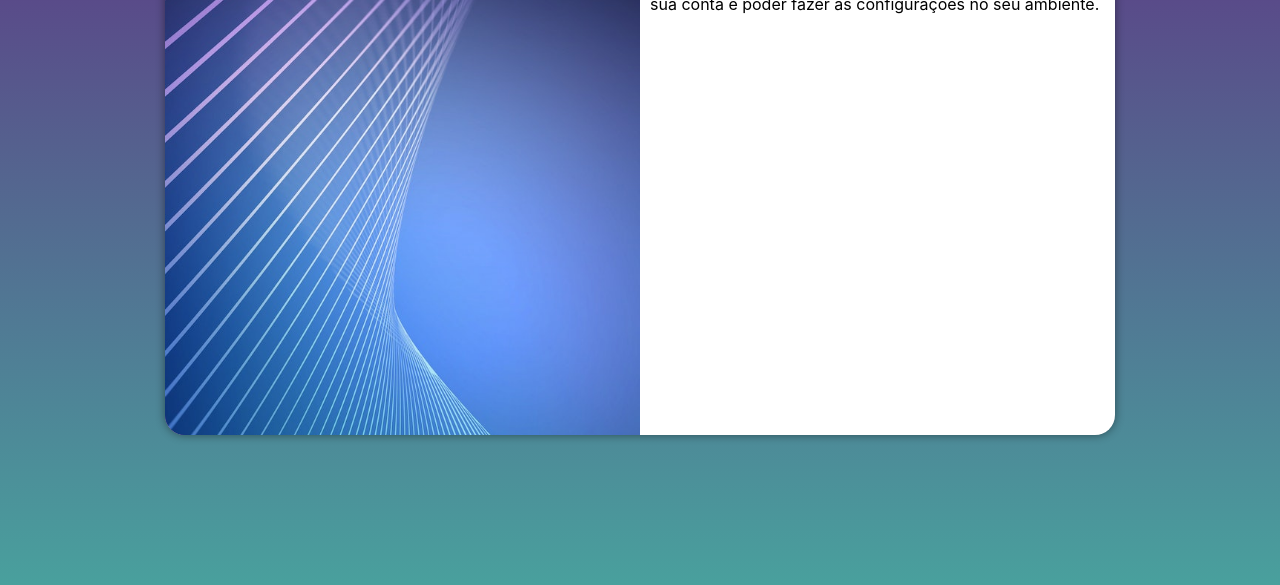
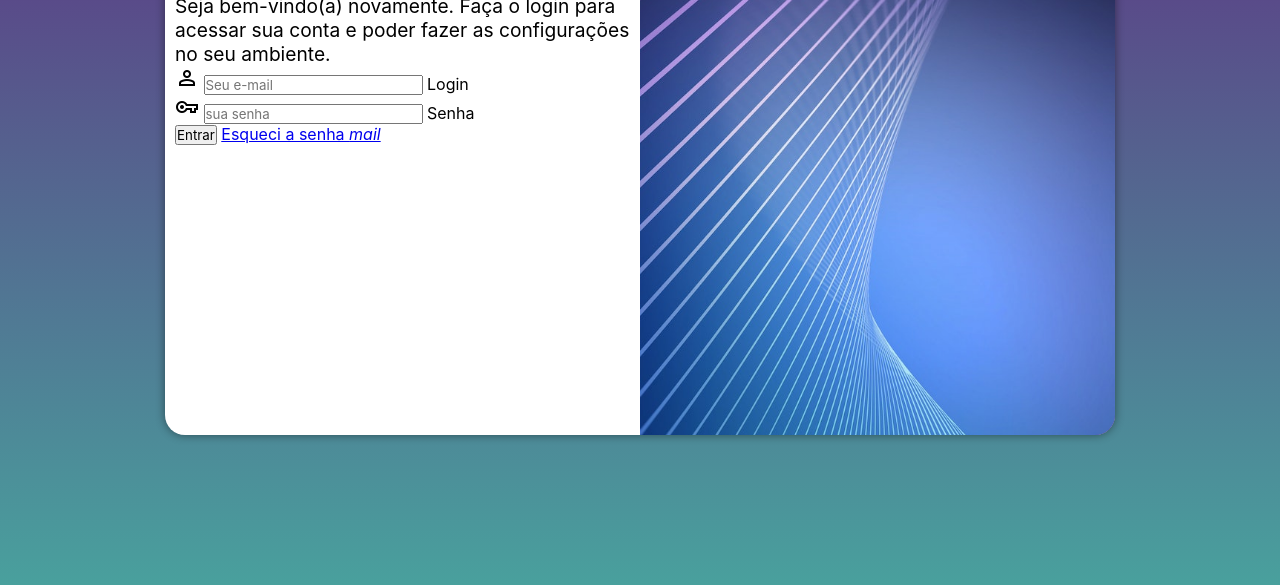
Before and after one commit to Gustavo-dos-Reis/projeto-login, a plain HTML site: page index.html in a window 1280 px wide. Shown: the part 215-800 px from the top of the page. Drawn offline with nearby package versions, Linux system fonts and the light colour scheme.

Commit message:
adicionei o formulário

```diff
--- a/estilos/media-query.css
+++ b/estilos/media-query.css
@@ -42,12 +42,20 @@ Grandes telas: acima de 1200px
     }
 
     section#login > div#imagem {
-        float: left;
+        float: right;
         width: 50%;
         height: 100%;
     }
     section#login > div#formulario {
-        float: right;
+        float: left;
         width: 50%;
     }
+
+    div#formulario > h1 {
+        font-size: 2em;
+    }
+
+    div#formulario > p {
+        font-size: 1.2em
+    }
 }
--- a/estilos/style.css
+++ b/estilos/style.css
@@ -54,3 +54,12 @@ section#login > div#formulario {
     display: block;
     padding: 10px;
 }
+
+div#formulario > h1 {
+    text-align: center;
+    margin-bottom: 10px;
+}
+
+div#formulario > p {
+    font-size: 0.8em;
+}
--- a/index.html
+++ b/index.html
@@ -5,8 +5,11 @@
     <meta http-equiv="X-UA-Compatible" content="IE=edge">
     <meta name="viewport" content="width=device-width, initial-scale=1.0">
     <title>Login</title>
+    <link rel="stylesheet" href="https://fonts.googleapis.com/css2?family=Material+Symbols+Outlined:opsz,wght,FILL,GRAD@20..48,100..700,0..1,-50..200" />
+    <link rel="stylesheet" href="https://fonts.googleapis.com/css2?family=Material+Symbols+Outlined:opsz,wght,FILL,GRAD@20..48,100..700,0..1,-50..200" />
     <link rel="stylesheet" href="estilos/style.css">
     <link rel="stylesheet" href="estilos/media-query.css">
+
 </head>
 <body>
     <main>
@@ -17,8 +20,21 @@
             <div id="formulario">
                 <h1>Login</h1>
                 <p>Seja bem-vindo(a) novamente. Faça o login para acessar sua conta e poder fazer as configurações no seu ambiente.</p>
-                <form action="login.php" method="post">
-
+                <form action="login.php" method="post" autocomplete="on">
+                    <div class="campo">
+                        <span class="material-symbols-outlined">person</span>
+                        <input type="email" name="login" id="ilogin" placeholder="Seu e-mail" autocomplete="email" required maxlength="30">
+                        <label for="ilogin">Login</label>
+                    </div>
+                    <div class="campo">
+                        <span class="material-symbols-outlined">vpn_key</span>
+                        <input type="password" name="senha" id="isenha" placeholder="sua senha" autocomplete="current-password" required minlength="8" maxlength="20">
+                        <label for="isenha">Senha</label>
+                    </div>
+                    <input type="submit" value="Entrar">
+                    <a href="esqueci.html">
+                        Esqueci a senha <i class="material-icons">mail</i>
+                    </a>
                 </form>
             </div>
         </section>
```
